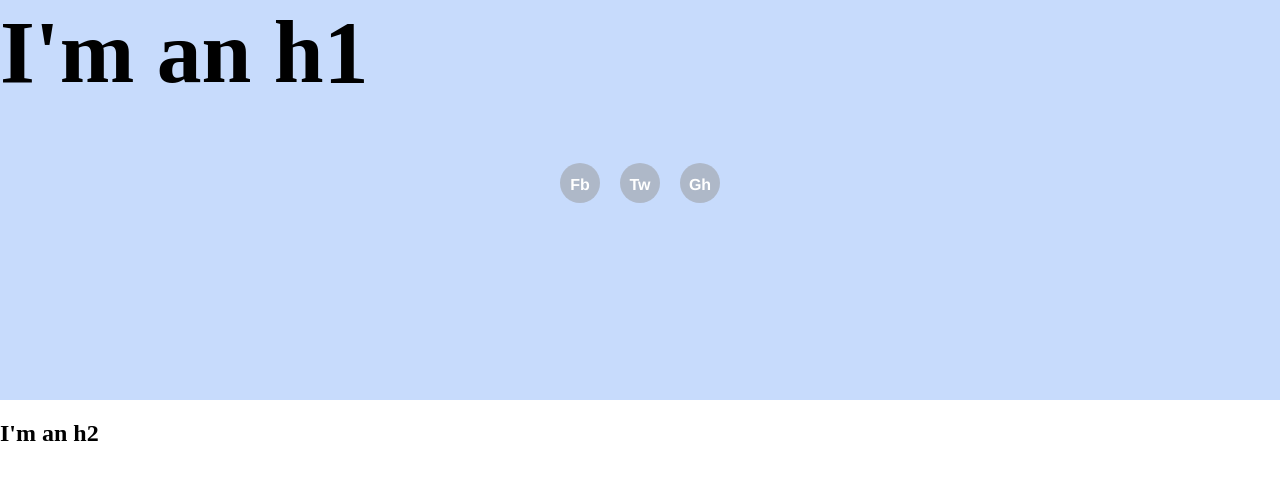
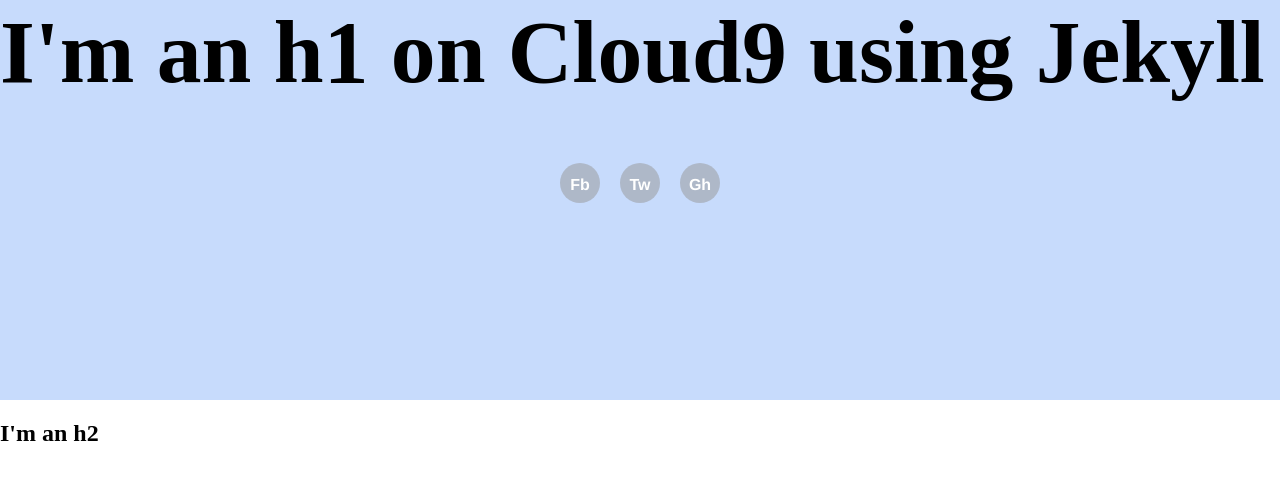
Before and after one commit to eliayanes/eliayanes.github.io, a plain HTML site: page index.html in a window 1280 px wide. Shown: the top 486 px of the page. Drawn offline with Linux system fonts and the light colour scheme.

Commit message:
jekyll verify

```diff
--- a/index.html
+++ b/index.html
@@ -88,7 +88,7 @@
   </head>
   <body>
     <div class="full-hero hero-home">
-      <h1>I'm an h1</h1>
+      <h1>I'm an h1 on Cloud9 using Jekyll</h1>
       <ul class="social-list">
         <li>
           <a href="https://example.com/" class="social-link">Fb</a>
```
